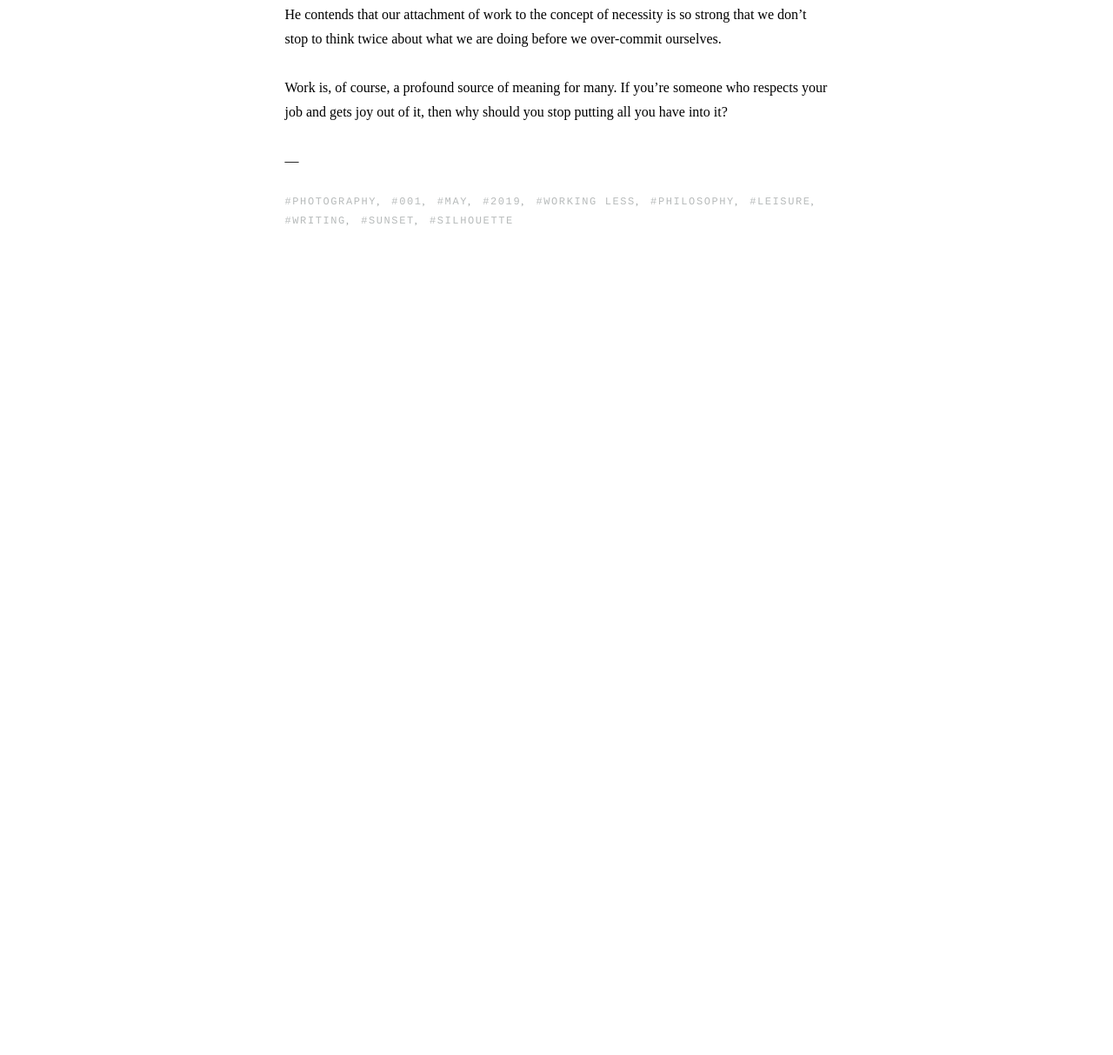
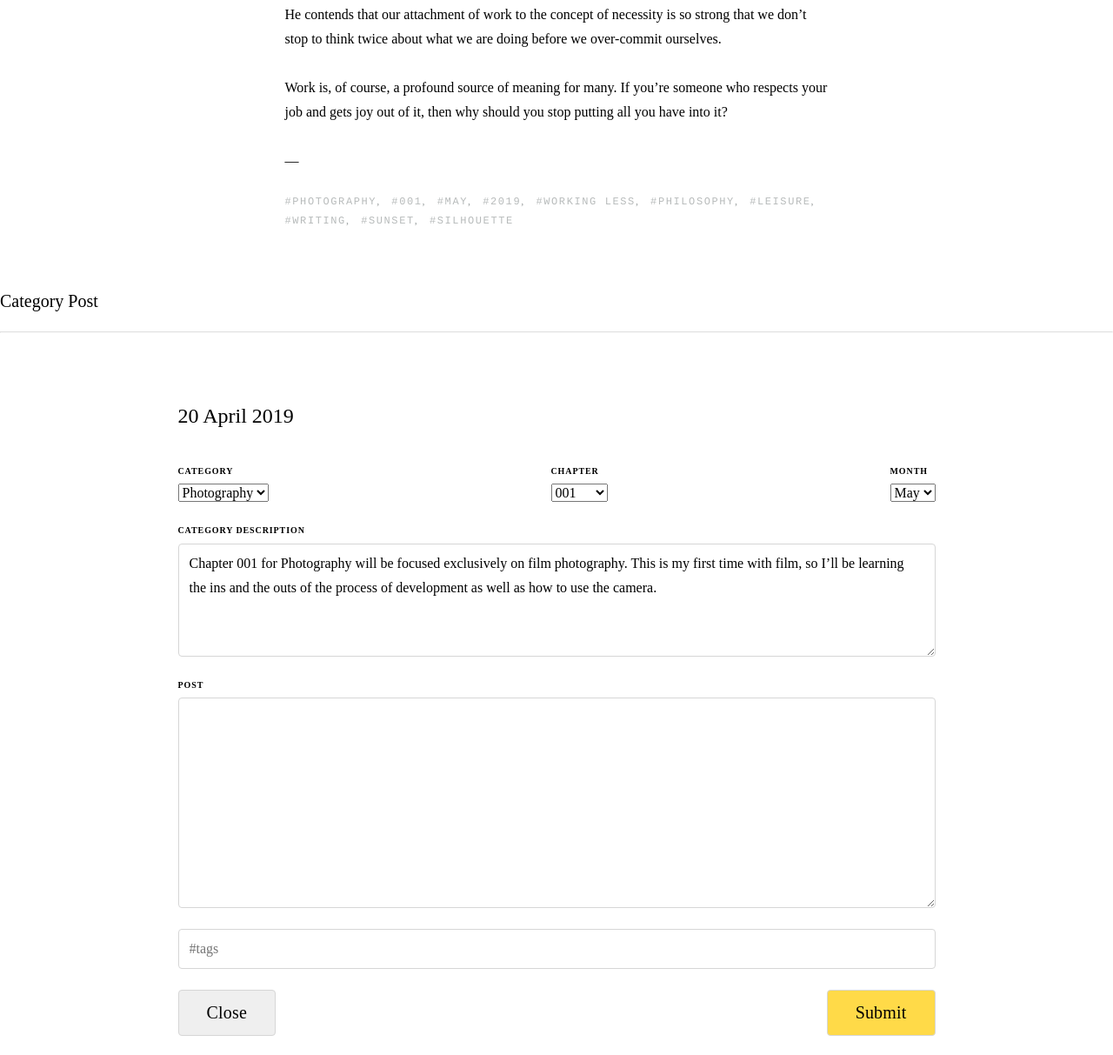
Before and after one commit to Z4P0/notch-front-end, a website: page pug/symbols.pug in a window 1280 px wide. Shown: the part 1587-2800 px from the top of the page at 87% size. Before the commit the page ends 1902 px from the top, so only its background shows below. Drawn offline with nearby package versions, Linux system fonts and the light colour scheme; files that its build step writes are made by us from their sources.

Commit message:
build out the new post forms

```diff
--- a/pug/symbols.pug
+++ b/pug/symbols.pug
@@ -44,3 +44,70 @@ block body
           a(href="#") #Sunset
         li
           a(href="#") #Silhouette
+
+  .spacer
+
+  h2 Category Post
+  hr
+  form.post-form(action="#")
+    h3 20 April 2019
+
+    .flex.f-jc
+      div
+        label(for="category") Category
+        select#category
+          option(value="1") Photography
+          option(value="2") Lorem
+          option(value="2") Ipsum
+      div
+        label(for="chapter") Chapter
+        select#chapter
+          option(value="1") 001
+          option(value="2") Lorem
+          option(value="2") Ipsum
+      div
+        label(for="month") Month
+        select#month
+          option(value="1") May
+          option(value="2") June
+          option(value="2") July
+    div
+      label(for="category-description") Category Description
+      textarea#category-description(rows="4") Chapter 001 for Photography will be focused exclusively on film photography. This is my first time with film, so I’ll be learning the ins and the outs of the process of development as well as how to use the camera.
+    div
+      label(for="post-content") Post
+      textarea#post-content(rows="8")
+    div
+      input(type="text", placeholder="#tags")
+    div.flex.f-jc
+      div
+        input(type="reset", value="Close")
+      //- div
+        button(type="button") Button
+      div
+        input(type="submit", value="Submit").button
+
+
+  .spacer
+
+  h2 Date Post
+  hr
+  form.post-form(action="#")
+    h3 20 April 2019
+
+    div
+      label(for="post-content") Post
+      //- textarea#post-title(rows="1", placeholder="Title")
+      input(type="text", placeholder="text")
+      textarea#post-content(rows="8", placeholder="Text goes here")
+
+    div
+      input(type="text", placeholder="#tags")
+
+    div.flex.f-jc
+      div
+        input(type="reset", value="Close")
+      //- div
+        button(type="button") Button
+      div
+        input(type="submit", value="Submit").button
--- /dev/null
+++ b/scss/_new-category-post.scss
@@ -0,0 +1,58 @@
+$yellow: #ffda48;
+
+.post-form {
+  margin-left: auto;
+  margin-right: auto;
+  max-width: 871px;
+  padding: 66px 78px 75px;
+  h3 {
+    font-size: 1.5rem;
+    margin-bottom: 34px;
+  }
+}
+
+
+label {
+  display: block;
+  font-size: .625rem;
+  font-weight: 600;
+  letter-spacing: .9px;
+  margin-bottom: 6px;
+  text-transform: uppercase;
+}
+
+
+input,
+select,
+button,
+textarea {
+  box-sizing: border-box;
+  display: block;
+  font-family: inherit;
+  font-size: 1rem;
+  line-height: 1.75;
+  margin-bottom: 24px;
+  width: 100%;
+}
+
+input,
+button,
+textarea {
+  border: 1px solid #d6d6d6;
+  border-radius: 4px;
+  padding: 8px 12px;
+}
+
+
+.button {
+  background-color: $yellow;
+}
+
+input[type="submit"],
+input[type="reset"],
+button {
+  padding-left: 2rem;
+  padding-right: 2rem;
+  font-size: 1.25rem;
+  letter-spacing: 0.18px;
+}
--- a/scss/styles.scss
+++ b/scss/styles.scss
@@ -29,26 +29,18 @@ p, ul, ol {
   margin-top: 0;
 }
 
+figure {
+  margin: 0;
+}
+
 img {
   max-width: 100%;
-}
-
-figure {
-  margin: 0;
 }
 
 figure img {
   display: block;
 }
 
-input {
-  box-sizing: border-box;
-  display: block;
-  width: 100%;
-  font-size: 1rem;
-  padding: 0.25rem 0.5rem;
-  margin-bottom: 1rem;
-}
 
 button {
   // button reset
@@ -61,17 +53,11 @@ button {
     border: 0;
     padding: 0;
   }
-  // custom
-  text-transform: uppercase;
-  font-size: 0.6875rem;
-  font-weight: 500;
-  letter-spacing: 0.2em;
-  // svg {
-  //   width: 0.3rem;
-  //   padding-bottom: 2px;
-  // }
 }
 
+hr {
+  opacity: .3;
+}
 
 .spacer {
   margin-bottom: 4rem;
@@ -86,3 +72,4 @@ button {
 
 
 @import "post";
+@import "new-category-post";
```
Also changed, not shown: css/styles.css, css/styles.min.css, html/symbols.html.
